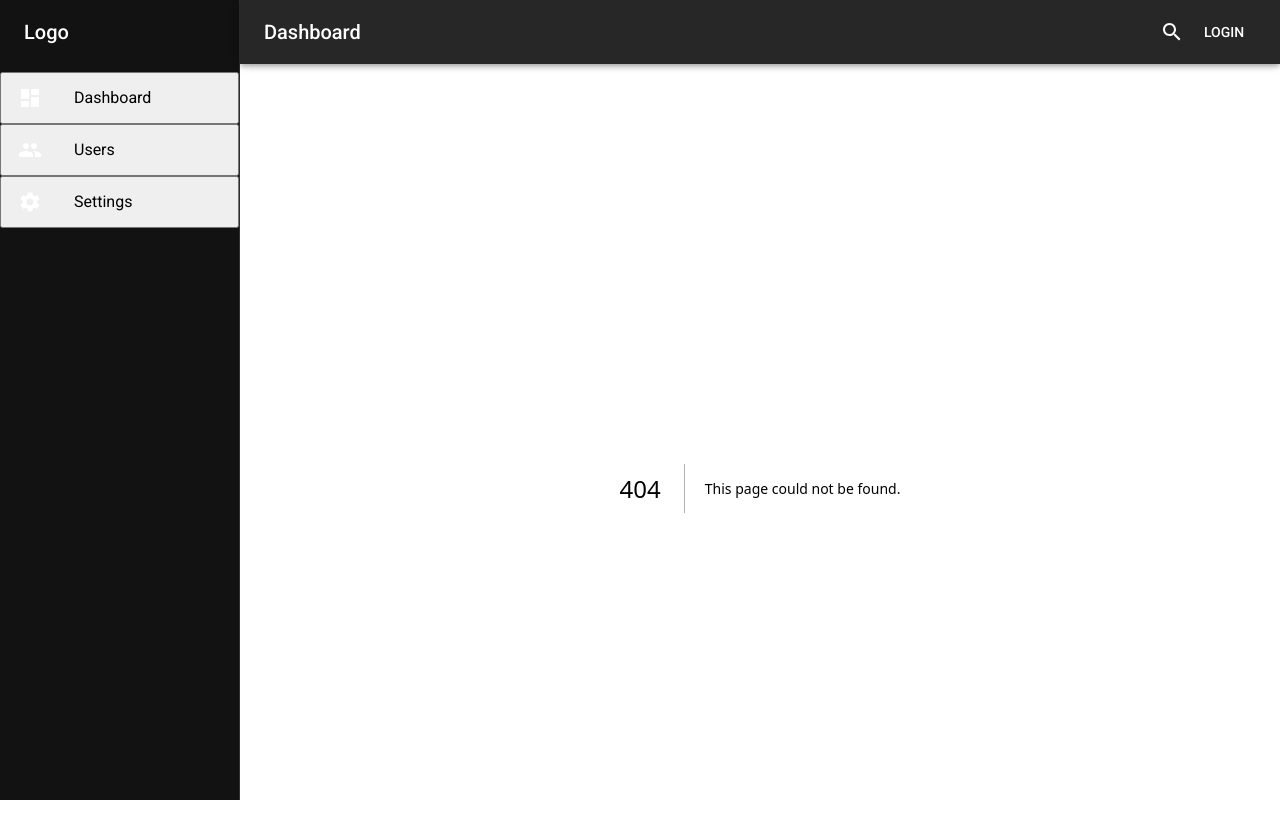
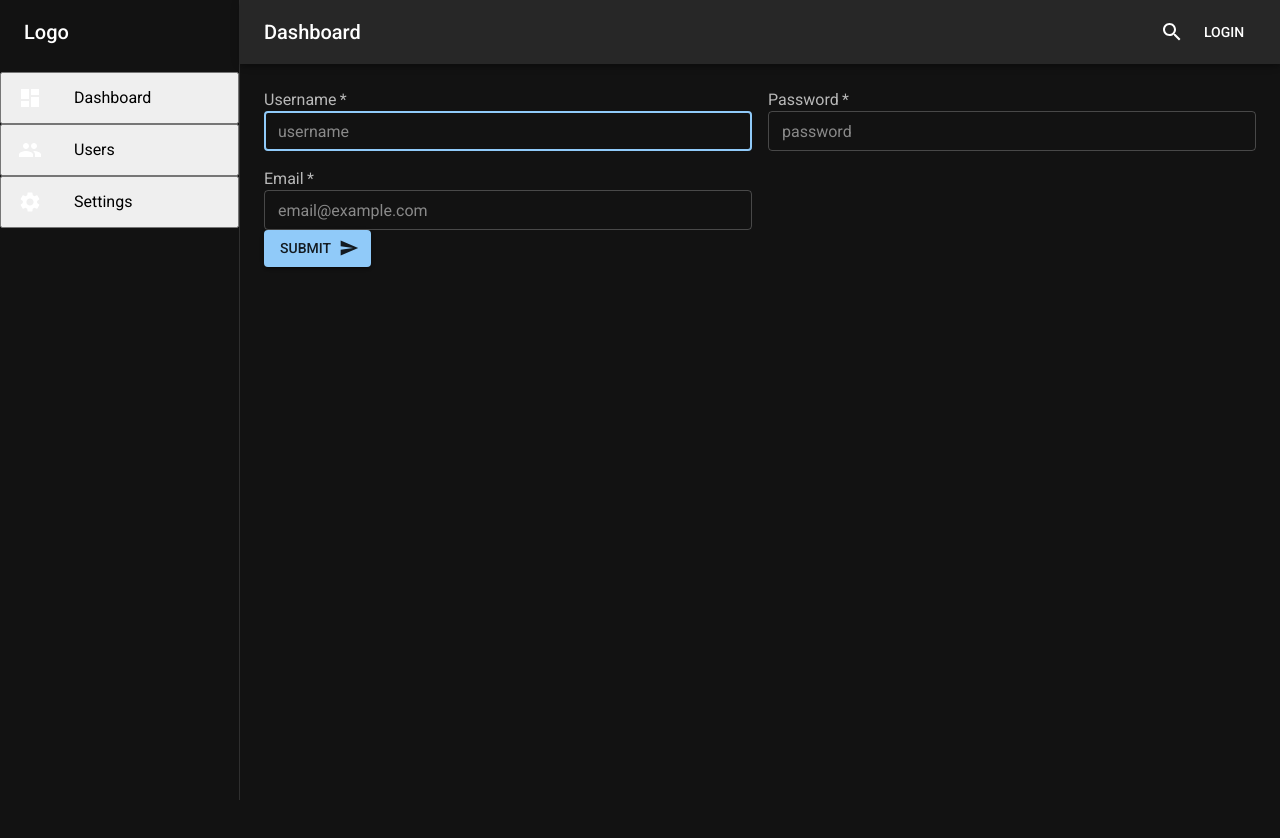
Before and after one commit to ajmiller611/military-logistics-frontend, a Next.js app: page /users/register in a window 1280 px wide. Before the commit this address had no page. Shown: the top 838 px of the page. After the commit the page ends 800 px from the top, so only its background shows below. Built offline with nearby package versions, Linux system fonts and the light colour scheme; no server answers; what @mui/material-nextjs would draw is missing.

Commit message:
Added user registration page

```diff
--- /dev/null
+++ b/src/app/users/register/page.tsx
@@ -0,0 +1,53 @@
+'use client';
+import { Box } from '@mui/material';
+import { useState } from 'react';
+import RegisterUserForm from '@/components/RegisterUserForm';
+import { UserInput } from '@/schemas/userSchema';
+import axiosInstance from '@/lib/axiosInstance';
+import axios from 'axios';
+
+const apiEndpoint = '/users/';
+
+export default function RegisterUserPage() {
+  const [apiResponse, setApiResponse] = useState<Record<string, string>>({});
+  const handleUserSubmit = async (data: UserInput) => {
+    console.log('User data submitted: ', data);
+    setApiResponse({}); // Clear previous errors
+    try {
+      const response = await axiosInstance.post(apiEndpoint, data);
+      console.log('Response:', response);
+      if (response.status === 201) {
+        console.log('User created successfully: ', response.data);
+        setApiResponse({ success: 'User created successfully!' });
+      }
+    } catch (error: unknown) {
+      if (axios.isAxiosError(error)) {
+        if (error.response) {
+          switch (error.response.status) {
+            case 409: // Conflict
+              console.error('User already exists: ', error.response.data);
+              setApiResponse({ username: error.response.data.message });
+              break;
+            case 400: // Bad Request
+              console.error('Invalid input: ', error.response.data);
+              alert('Invalid input. Please check your data and try again.');
+              break;
+            default:
+              console.error('An error occurred: ', error.response.data);
+              break;
+          }
+        } else {
+          console.error('No response received: ', error.message);
+        }
+      } else {
+        console.error('An unexpected error occurred: ', error);
+      }
+    }
+  };
+
+  return (
+    <Box>
+      <RegisterUserForm onSubmit={handleUserSubmit} apiResponse={apiResponse} />
+    </Box>
+  );
+}
```
